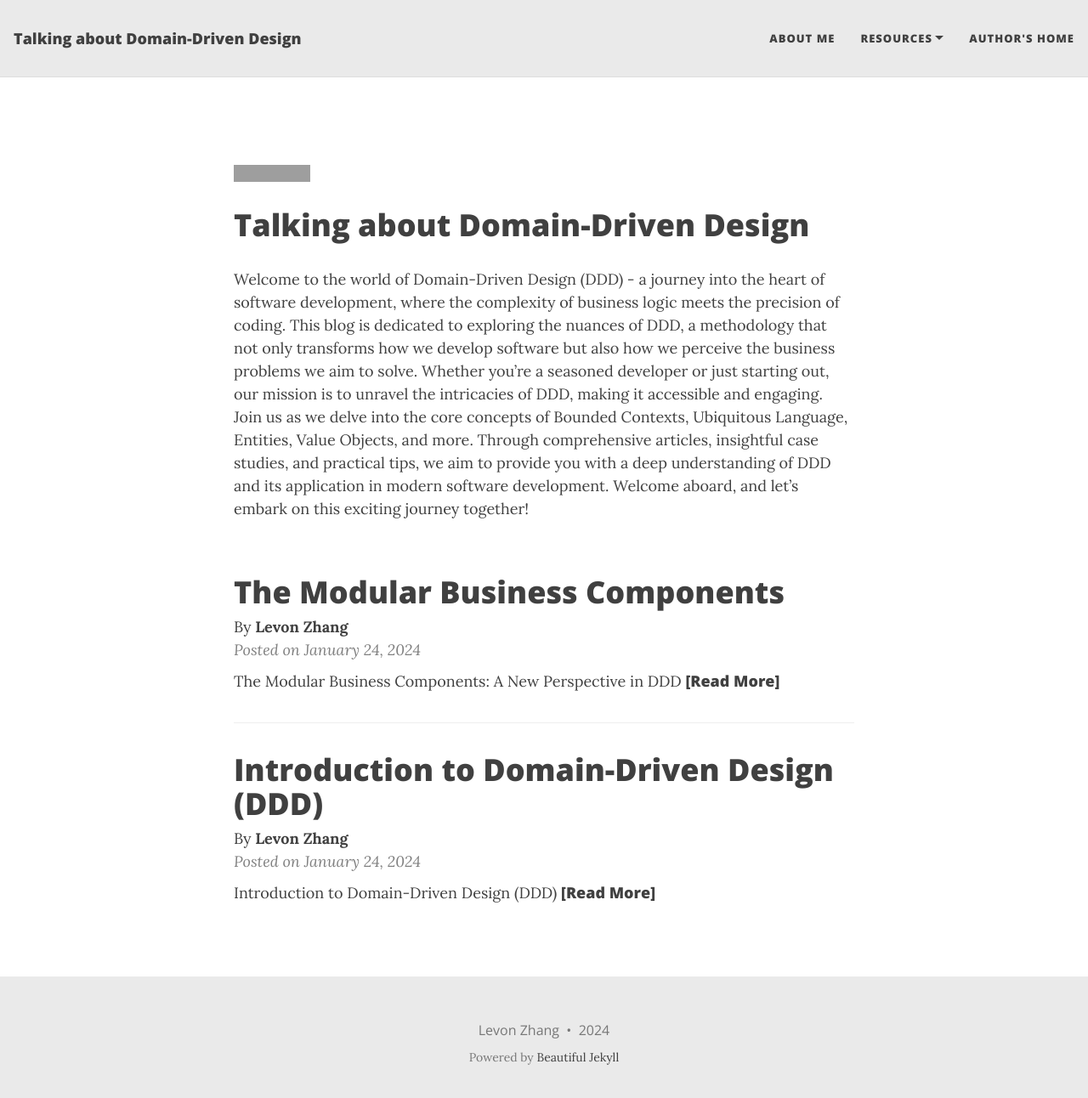
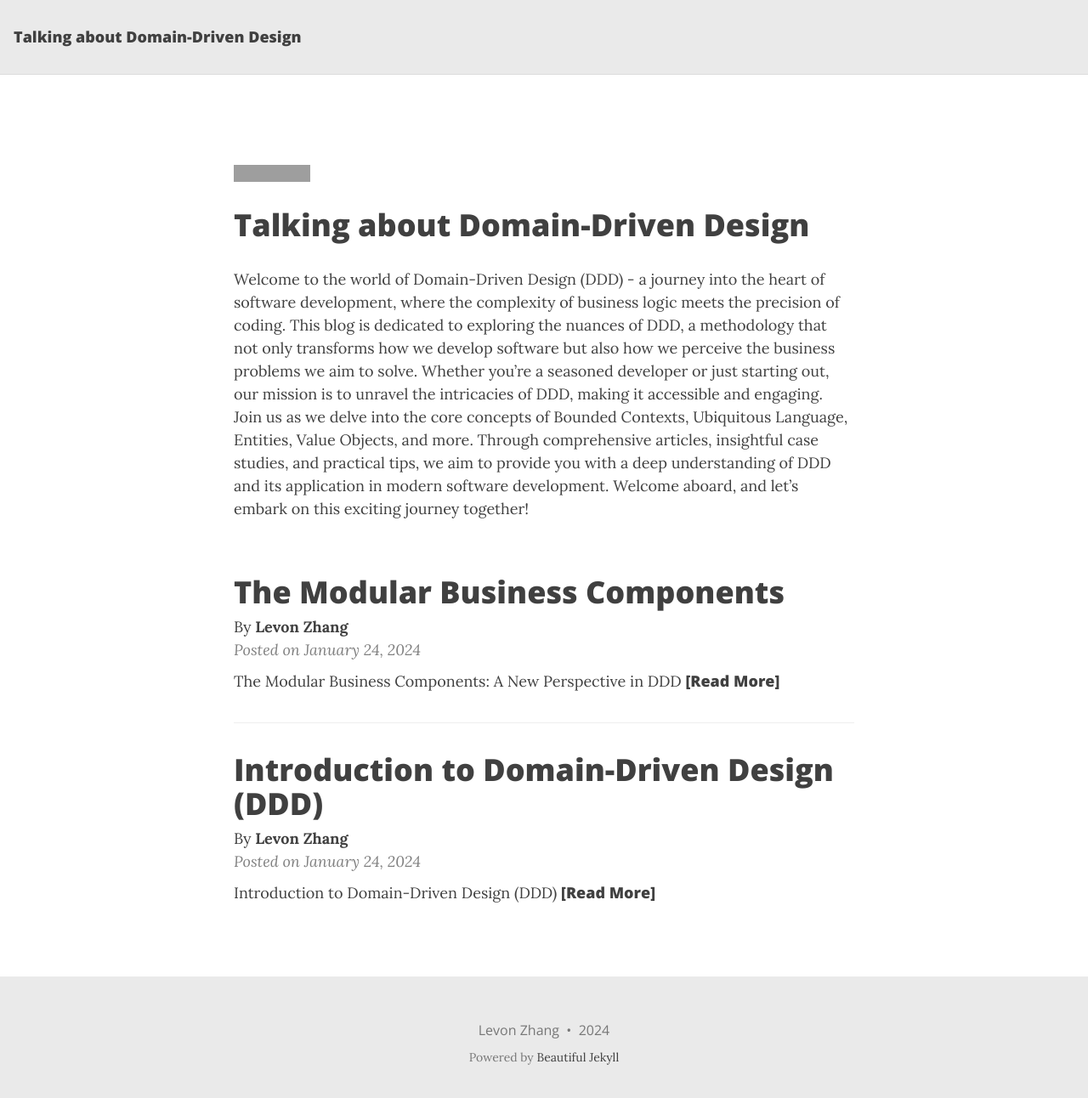
Before and after one commit to zlianhua/ddd-blog, a Jekyll site: the page built from index.md, in a window 1280 px wide and 1305 px high. Shown: the top 1292 px of the window at 85% size. Built offline with Jekyll 4.4.1, drawn with Linux system fonts in a browser that asks for light colours; nearby versions of some CDN libraries; some of the changed lines change nothing that is shown; grey boxes are pictures that could not be loaded.

Commit message:
change layout

```diff
--- a/_config.yml
+++ b/_config.yml
@@ -3,16 +3,16 @@ title: Talking about Domain-Driven Design
 author: Levon Zhang
 description: Introduction to DDD (Domain Driven Modeling) knowledge and modeling techniques
 
-navbar-links:
-  About Me: "aboutme"
-  Resources:
-    - Beautiful Jekyll: "https://beautifuljekyll.com"
-    - Learn markdown: "https://www.markdowntutorial.com/"
-  Author's home: "https://deanattali.com"
+# navbar-links:
+#   About Me: "aboutme"
+#   Resources:
+#     - Beautiful Jekyll: "https://beautifuljekyll.com"
+#     - Learn markdown: "https://www.markdowntutorial.com/"
+#   Author's home: "https://deanattali.com"
 
-################
-# --- Logo --- #
-################
+# ################
+# # --- Logo --- #
+# ################
 
 # Image to show in the navigation bar - works best with a square image
 # Remove this parameter if you don't want an image in the navbar
```
